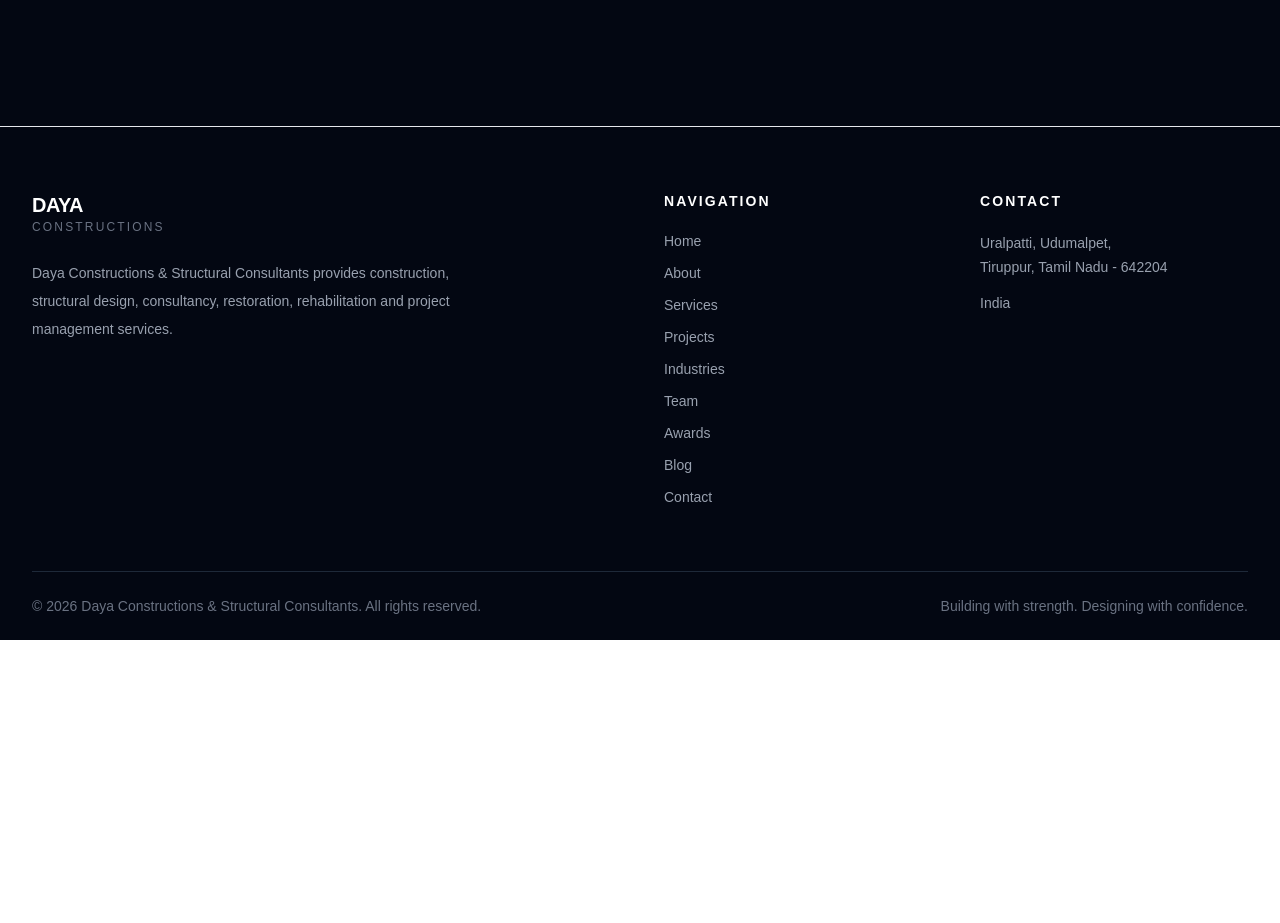
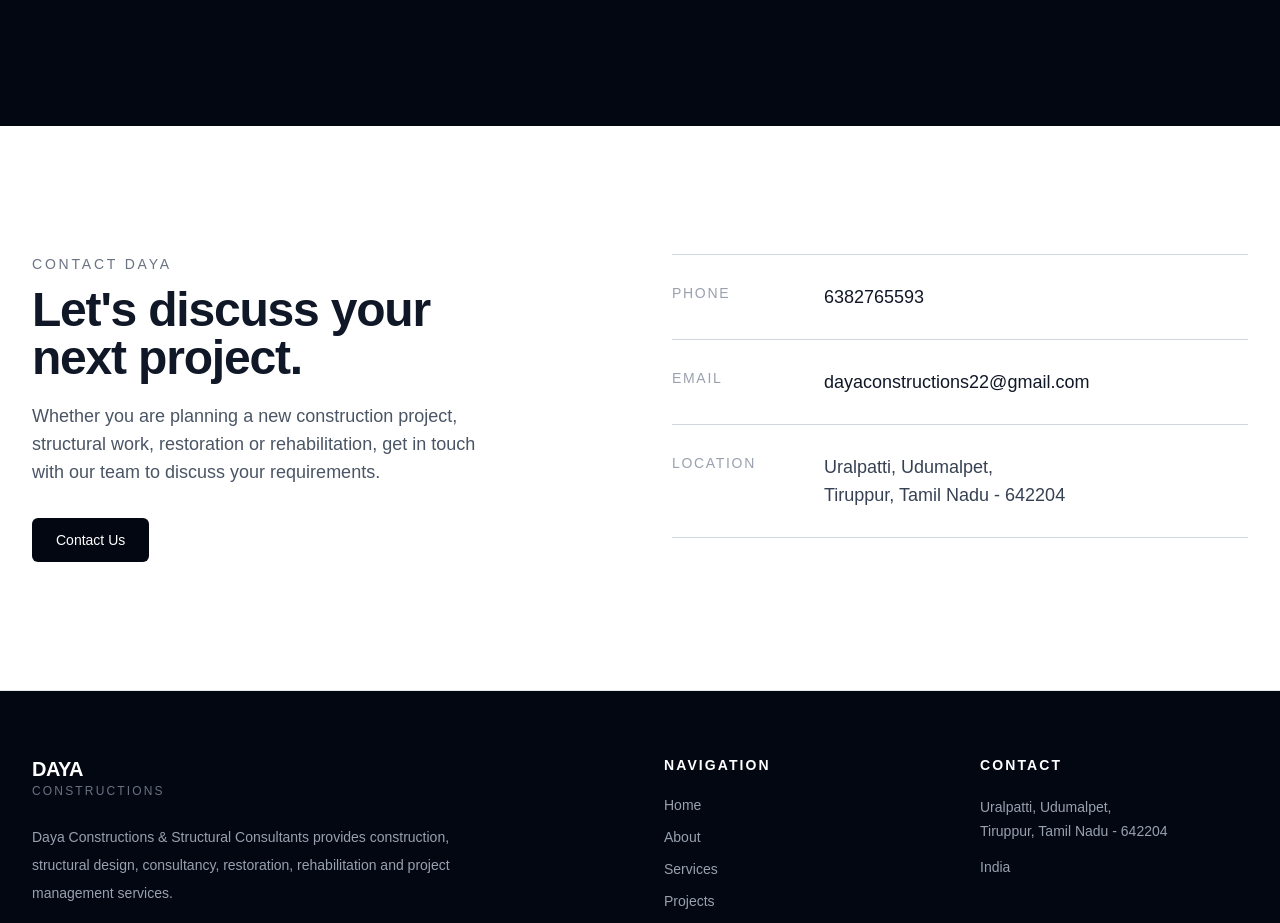
Before and after one commit to Sumolegen/Construction-Website, a Next.js app: page / in a window 1280 px wide. Shown: the part 9963-10886 px from the top of the page. Before the commit the page ends 10603 px from the top, so only its background shows below. Built offline with nearby package versions, Linux system fonts and the light colour scheme.

Commit message:
ContactPreview-added

```diff
--- /dev/null
+++ b/src/Components/sections/ContactPreview.tsx
@@ -0,0 +1,83 @@
+import Link from "next/link";
+import Container from "../ui/Container";
+import SectionHeading from "../ui/SectionHeading";
+
+const contactDetails = [
+  {
+    label: "Phone",
+    value: "6382765593",
+    href: "tel:6382765593",
+  },
+  {
+    label: "Email",
+    value: "dayaconstructions22@gmail.com",
+    href: "mailto:dayaconstructions22@gmail.com",
+  },
+];
+
+export default function ContactPreview() {
+  return (
+    <section className="bg-white py-24 sm:py-28 lg:py-32">
+      <Container>
+        <div className="grid gap-12 lg:grid-cols-12 lg:gap-16">
+          <div className="lg:col-span-5">
+            <SectionHeading
+              eyebrow="Contact Daya"
+              title="Let's discuss your next project."
+              description="Whether you are planning a new construction project, structural work, restoration or rehabilitation, get in touch with our team to discuss your requirements."
+            />
+
+            <Link
+              href="/contact"
+              className="mt-8 inline-flex items-center justify-center rounded-md bg-gray-950 px-6 py-3 text-sm font-medium text-white transition-colors duration-200 hover:bg-gray-800"
+            >
+              Contact Us
+            </Link>
+          </div>
+
+          <div className="lg:col-span-6 lg:col-start-7">
+            <div className="border-t border-gray-300">
+              <div className="grid gap-3 border-b border-gray-300 py-7 sm:grid-cols-[120px_1fr] sm:gap-8">
+                <p className="text-sm font-medium uppercase tracking-[0.12em] text-gray-400">
+                  Phone
+                </p>
+
+                <Link
+                  href="tel:6382765593"
+                  className="text-base font-medium text-gray-900 transition-colors duration-200 hover:text-gray-500 sm:text-lg"
+                >
+                  6382765593
+                </Link>
+              </div>
+
+              <div className="grid gap-3 border-b border-gray-300 py-7 sm:grid-cols-[120px_1fr] sm:gap-8">
+                <p className="text-sm font-medium uppercase tracking-[0.12em] text-gray-400">
+                  Email
+                </p>
+
+                <Link
+                  href="mailto:dayaconstructions22@gmail.com"
+                  className="break-all text-base font-medium text-gray-900 transition-colors duration-200 hover:text-gray-500 sm:text-lg"
+                >
+                  dayaconstructions22@gmail.com
+                </Link>
+              </div>
+
+              <div className="grid gap-3 border-b border-gray-300 py-7 sm:grid-cols-[120px_1fr] sm:gap-8">
+                <p className="text-sm font-medium uppercase tracking-[0.12em] text-gray-400">
+                  Location
+                </p>
+
+                <p className="text-base leading-7 text-gray-700 sm:text-lg">
+                  Uralpatti, Udumalpet,
+                  <br />
+                  Tiruppur, Tamil Nadu - 642204
+                </p>
+              </div>
+            </div>
+          </div>
+        </div>
+      </Container>
+    </section>
+  );
+}
--- a/src/app/page.tsx
+++ b/src/app/page.tsx
@@ -8,6 +8,7 @@ import JourneyPreview from "../Components/sections/JourneyPreview";
 import RecognitionPreview from "../Components/sections/RecognitionPreview";
 import BlogPreview from "../Components/sections/BlogPreview";
 import CTAPreview from "../Components/sections/CTAPreview";
+import ContactPreview from "@/Components/sections/ContactPreview";
 
 export default function Home() {
   return (
@@ -22,6 +23,7 @@ export default function Home() {
       <RecognitionPreview />
       <BlogPreview />
       <CTAPreview />
+      <ContactPreview />
     </main>
   );
 }
```
